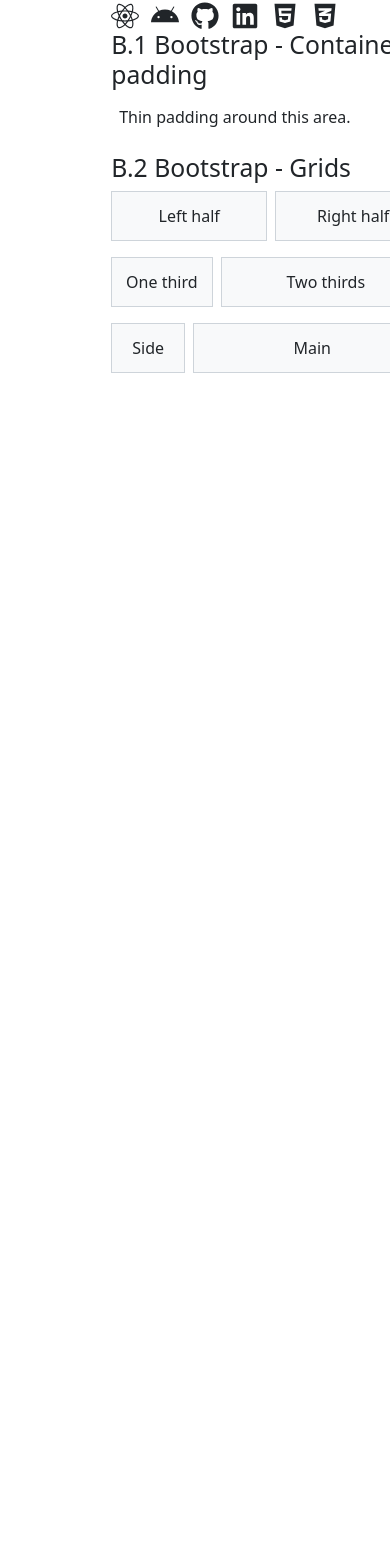
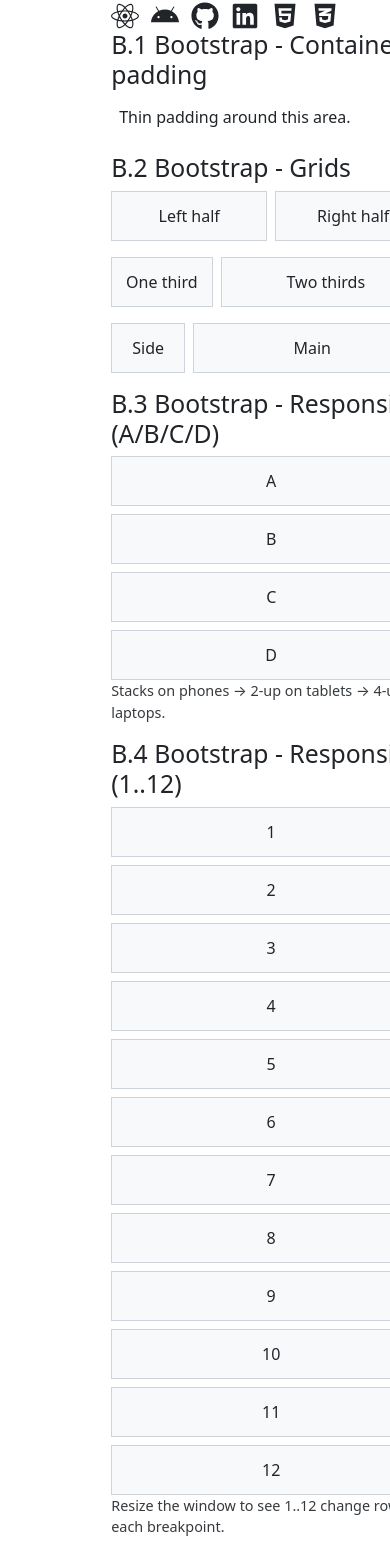
Before and after one commit to beyondparthiv/kambas-next-js, a Next.js app: page /labs/lab2 in a window 390 px wide. Shown: the part 4389-5957 px from the top of the page. Before the commit the page ends 4779 px from the top, so only its background shows below. Built offline with nearby package versions, Linux system fonts and the light colour scheme.

Commit message:
lab2 : responsive A/B/C/D using grid and responsive 1-12 demo

```diff
--- a/app/labs/lab2/page.tsx
+++ b/app/labs/lab2/page.tsx
@@ -199,6 +199,45 @@ export default function Lab2() {
           <div className="col-9"><div className="wd-bs-cell">Main</div></div>
         </div>
       </section>
+
+      {/* ------- B.3 Bootstrap - Responsive: A, B, C, D -------- */}
+  <section id="wd-section-bs-responsive-abcd" className="mt-3">
+  <h2 id="wd-h-36">B.3 Bootstrap - Responsive (A/B/C/D)</h2>
+  {/* xs: stack; ≥sm: 2 per row; ≥lg: 4 per row */}
+  <div className="row g-2 text-center">
+    <div className="col-12 col-sm-6 col-lg-3"><div className="wd-bs-cell">A</div></div>
+    <div className="col-12 col-sm-6 col-lg-3"><div className="wd-bs-cell">B</div></div>
+    <div className="col-12 col-sm-6 col-lg-3"><div className="wd-bs-cell">C</div></div>
+    <div className="col-12 col-sm-6 col-lg-3"><div className="wd-bs-cell">D</div></div>
+  </div>
+  <p className="wd-note">Stacks on phones → 2-up on tablets → 4-up on laptops.</p>
+</section>
+
+  {/* ------- B.4 Bootstrap - Responsive: 1..12 -------- */}
+  <section id="wd-section-bs-responsive-1-12" className="mt-3">
+    <h2 id="wd-h-37">B.4 Bootstrap - Responsive (1..12)</h2>
+    {/* xs: stack; ≥sm: 2-up; ≥md: 3-up; ≥lg: 4-up; ≥xl: 6-up */}
+    <div className="row g-2 text-center">
+      <div className="col-12 col-sm-6 col-md-4 col-lg-3 col-xl-2"><div className="wd-bs-cell">1</div></div>
+      <div className="col-12 col-sm-6 col-md-4 col-lg-3 col-xl-2"><div className="wd-bs-cell">2</div></div>
+      <div className="col-12 col-sm-6 col-md-4 col-lg-3 col-xl-2"><div className="wd-bs-cell">3</div></div>
+      <div className="col-12 col-sm-6 col-md-4 col-lg-3 col-xl-2"><div className="wd-bs-cell">4</div></div>
+      <div className="col-12 col-sm-6 col-md-4 col-lg-3 col-xl-2"><div className="wd-bs-cell">5</div></div>
+      <div className="col-12 col-sm-6 col-md-4 col-lg-3 col-xl-2"><div className="wd-bs-cell">6</div></div>
+      <div className="col-12 col-sm-6 col-md-4 col-lg-3 col-xl-2"><div className="wd-bs-cell">7</div></div>
+      <div className="col-12 col-sm-6 col-md-4 col-lg-3 col-xl-2"><div className="wd-bs-cell">8</div></div>
+      <div className="col-12 col-sm-6 col-md-4 col-lg-3 col-xl-2"><div className="wd-bs-cell">9</div></div>
+      <div className="col-12 col-sm-6 col-md-4 col-lg-3 col-xl-2"><div className="wd-bs-cell">10</div></div>
+      <div className="col-12 col-sm-6 col-md-4 col-lg-3 col-xl-2"><div className="wd-bs-cell">11</div></div>
+      <div className="col-12 col-sm-6 col-md-4 col-lg-3 col-xl-2"><div className="wd-bs-cell">12</div></div>
     </div>
-  );
+    <p className="wd-note">Resize the window to see 1..12 change rows at each breakpoint.</p>
+  </section>
+
+    </div>
+    );
+
+
+
+
 }
```
